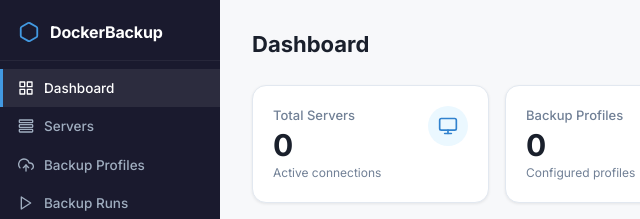
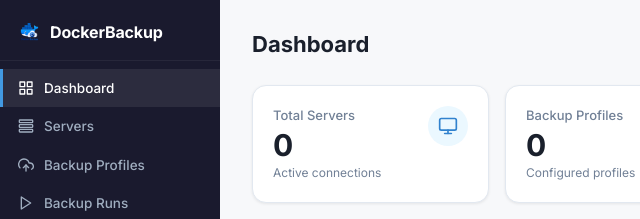
Before and after one commit to asabino2/dockerbackup, a website: page public/index.html in a window 1280 px wide. Shown: the top 219 px of the page, 0-640 px from the left. Drawn offline with Linux system fonts and the light colour scheme; no server answers.

Commit message:
atualiza README.md com informações sobre a versão e instalação; adiciona ícones para a interface

```diff
--- a/public/index.html
+++ b/public/index.html
@@ -8,6 +8,7 @@
     <link rel="preconnect" href="https://fonts.gstatic.com" crossorigin />
     <link href="https://fonts.googleapis.com/css2?family=Inter:wght@400;500;600;700&family=IBM+Plex+Mono:wght@400;500&display=swap" rel="stylesheet" />
     <link rel="stylesheet" href="/styles.css" />
+    <link rel="icon" type="image/png" href="/icon.png" />
   </head>
   <body>
     <div class="app-shell">
@@ -15,9 +16,7 @@
       <!-- ===== SIDEBAR ===== -->
       <nav class="sidebar">
         <div class="sidebar-brand">
-          <svg class="brand-icon" viewBox="0 0 24 24" fill="none" stroke="currentColor" stroke-width="2" stroke-linecap="round" stroke-linejoin="round">
-            <path d="M21 16V8a2 2 0 0 0-1-1.73l-7-4a2 2 0 0 0-2 0l-7 4A2 2 0 0 0 3 8v8a2 2 0 0 0 1 1.73l7 4a2 2 0 0 0 2 0l7-4A2 2 0 0 0 21 16z"/>
-          </svg>
+          <img src="/icon.png" class="brand-icon" alt="DockerBackup" />
           <span>DockerBackup</span>
         </div>
 
```
Also changed, not shown: README.md, public/docker_backup_icon_for_appstore.png (added), public/icon.png (added).
